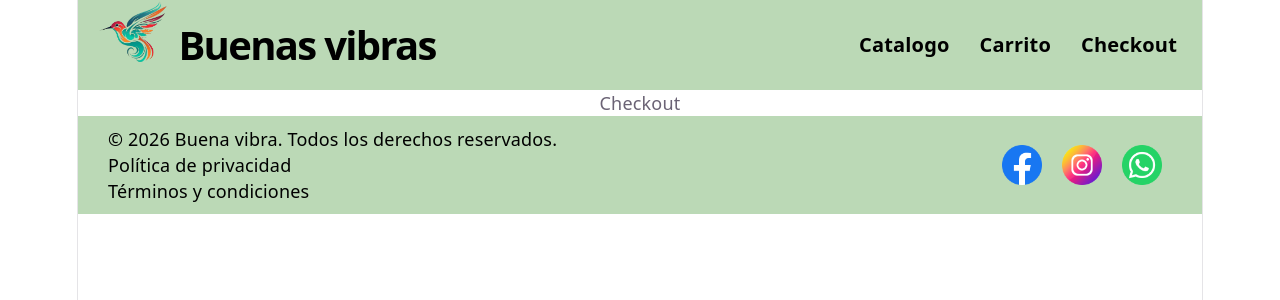
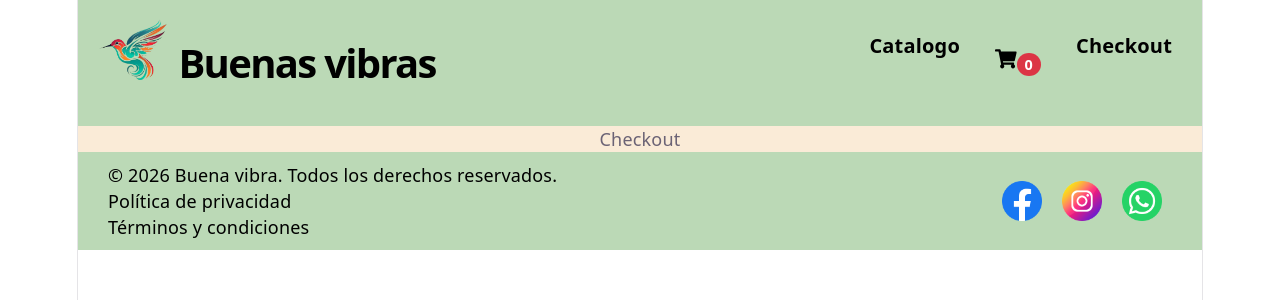
Before and after one commit to IvanTracey/Ecommerce-React, a React (Vite) app: page /checkout in a window 1280 px wide. Shown: the top 300 px of the page. Built offline with nearby package versions, Linux system fonts and the light colour scheme.

Commit message:
CartWidget funcionando

```diff
--- a/package.json
+++ b/package.json
@@ -16,8 +16,11 @@
     "@emotion/react": "^11.14.0",
     "@emotion/styled": "^11.14.1",
     "@mui/material": "^9.3.1",
+    "bootstrap": "^5.3.8",
     "react": "^19.2.8",
+    "react-bootstrap": "^2.10.10",
     "react-dom": "^19.2.8",
+    "react-icons": "^5.7.0",
     "react-router-dom": "^7.18.2"
   },
   "devDependencies": {
--- a/src/App.jsx
+++ b/src/App.jsx
@@ -9,6 +9,8 @@ import Checkout from './Pages/Checkout.jsx'
 import Error404 from './Pages/Error404.jsx'
 import './App.css'
 import Productos from './Pages/Productos.jsx'
+
+
 
 function App() {
 
@@ -23,6 +25,7 @@ function App() {
         <Route path='/*' element={<Error404/>}></Route>
       </Routes>
     <Footer></Footer>
+
     </>
   )
 }
--- a/src/Components/CardCarrito.jsx
+++ b/src/Components/CardCarrito.jsx
@@ -9,7 +9,7 @@ function CardCarrito({item}){
                 <div className="info">
                     <h2>{item.nombre}</h2>
                     {item.variedad ? <p>Variedad: {item.variedad} </p> : ""}
-                    <p>Precio: ${item.precio}</p>
+                    <p>Precio unitario: ${item.precio}</p>
                     <p>Cantidad: {item.cantidad}</p>
                 </div>
                 <h4>Precio total: ${item.cantidad*item.precio}</h4>
--- /dev/null
+++ b/src/Header/CartWidget.css
@@ -0,0 +1,9 @@
+.div-widget{
+    .badge-carrito {
+        background-color: #dc3545;
+        color: white;
+        border-radius: 50%;
+        padding: 2px 8px;
+        font-size: 0.8rem;
+    }
+}
--- /dev/null
+++ b/src/Header/CartWidget.jsx
@@ -0,0 +1,17 @@
+import { FaShoppingCart } from "react-icons/fa";
+import { CartContext } from '../context/CartContext';
+import { useContext } from "react";
+import './CartWidget.css'
+
+const CartWidget = () => {
+    const {cart} = useContext(CartContext)
+    const cantidadItems = cart.reduce((total, item) => total + item.cantidad,0);
+    return(
+        <div className="div-widget">
+        <FaShoppingCart fontSize={'1.2rem'}/>
+        <span className="badge-carrito">{cantidadItems}</span>
+        </div>
+    )
+}
+
+export default CartWidget
--- a/src/Header/NavBar.css
+++ b/src/Header/NavBar.css
@@ -1,8 +1,9 @@
+.div-navbar{
+    margin: 15px;
     .lista{
         font-weight: bold;
-    padding: 10px;
         display: flex;
-    flex-wrap: wrap;
+        gap: 5px;
         .item{
             text-decoration: none;
             padding: 15px;
@@ -10,3 +11,4 @@
             color: black;
         }
     }
+}
--- a/src/Header/NavBar.jsx
+++ b/src/Header/NavBar.jsx
@@ -1,19 +1,21 @@
 import { Link } from 'react-router-dom'
 import './NavBar.css'
+import CartWidget from './CartWidget';
 
 const NavBar = () => {
     return (
+        <div className='div-navbar'>
             <ul className= "lista">
                 <il>
                     <Link to={"/"} className='item'>Catalogo</Link>
                 </il>
-            <il>
-                <Link to={"carrito"} className='item'>Carrito</Link>
-            </il>
+                <Link to={"/carrito"} className='item'><CartWidget></CartWidget></Link>
+
                 <il>
                     <Link to={"checkout"} className='item'>Checkout</Link>
                 </il>
             </ul>
+        </div>
     ) };
 
 export default NavBar;
--- a/src/Pages/Checkout.css
+++ b/src/Pages/Checkout.css
@@ -0,0 +1,3 @@
+.div-checkout{
+    background-color: antiquewhite;
+}
```
Also changed, not shown: src/Pages/Checkout.jsx (+14 -0 lines), 1 other file (tests, documents, lock files or other folders). Lines whose indentation alone changed are shown as unchanged.
